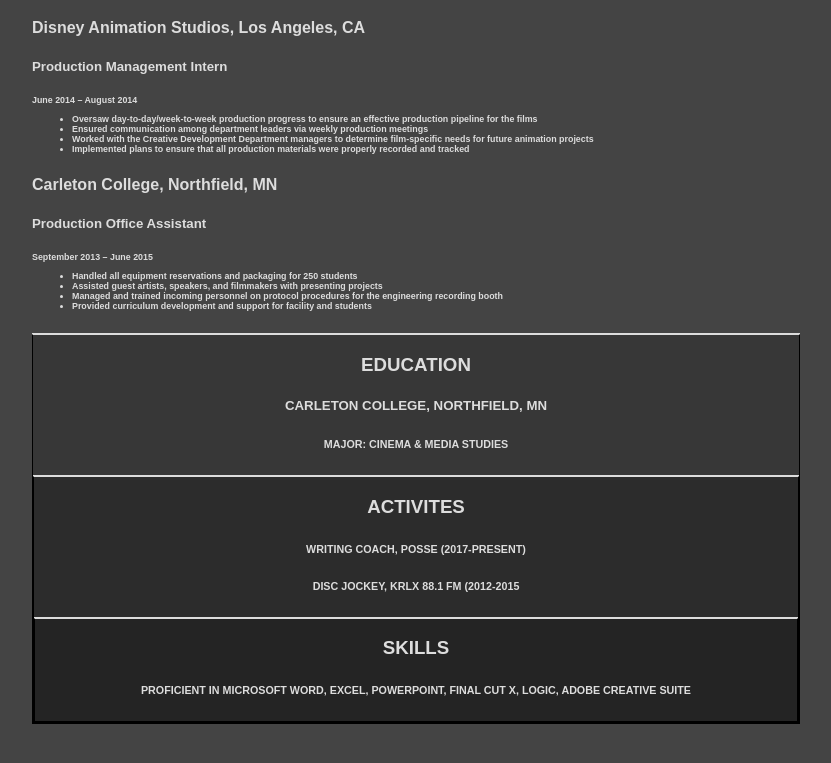
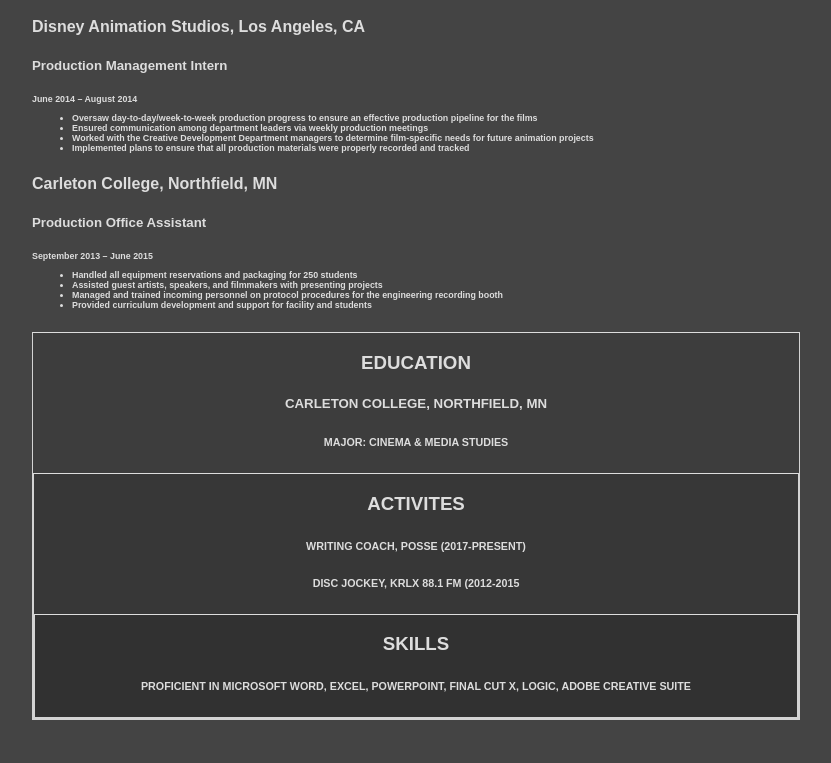
Before and after one commit to ashantisoldier/ashantisoldier.github.io, a plain HTML site: page index.html in a window 1280 px wide. Shown: the part 1267-2030 px from the top of the page, without its empty margins (224-1055 px from the left). Drawn offline with Linux system fonts and the light colour scheme.

Commit message:
Update style.css

```diff
--- a/style.css
+++ b/style.css
@@ -4,6 +4,8 @@
 	font-family: Arial, Helvetica, sans-serif;
 	margin: 10% 20%
 }
+
+img: float-right;
 
 .exp-header {
 text-align: center;
@@ -16,7 +18,7 @@
 .header {
 text-align: center;
 text-transform: uppercase;
-border: 1px solid black;
+border: 1px solid lightgray;
 border-top: 1px solid #dddddd;
 border-top: 1px solid #dddddd;
 background-color: rgba(0,0,0,0.1)
```
